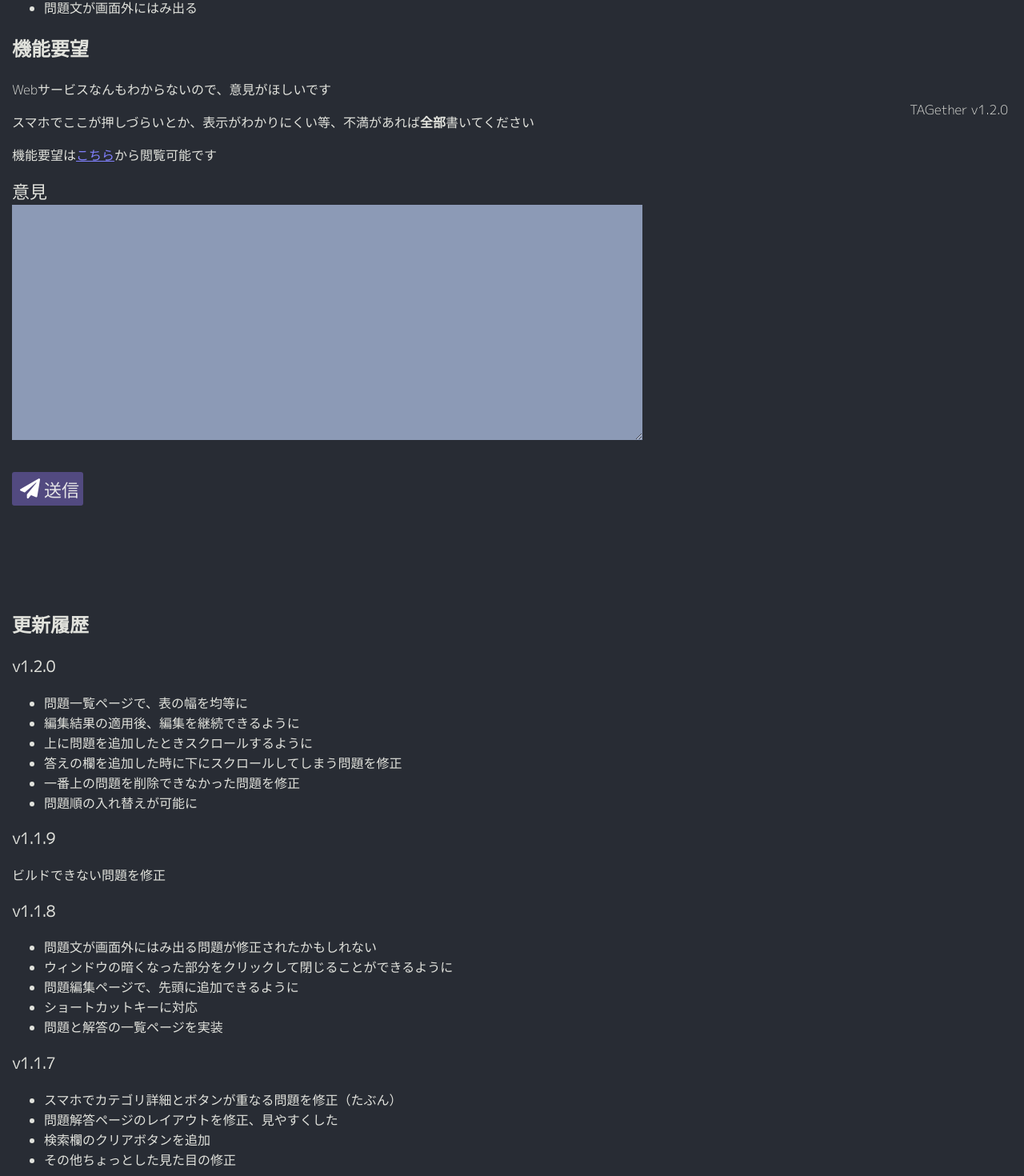
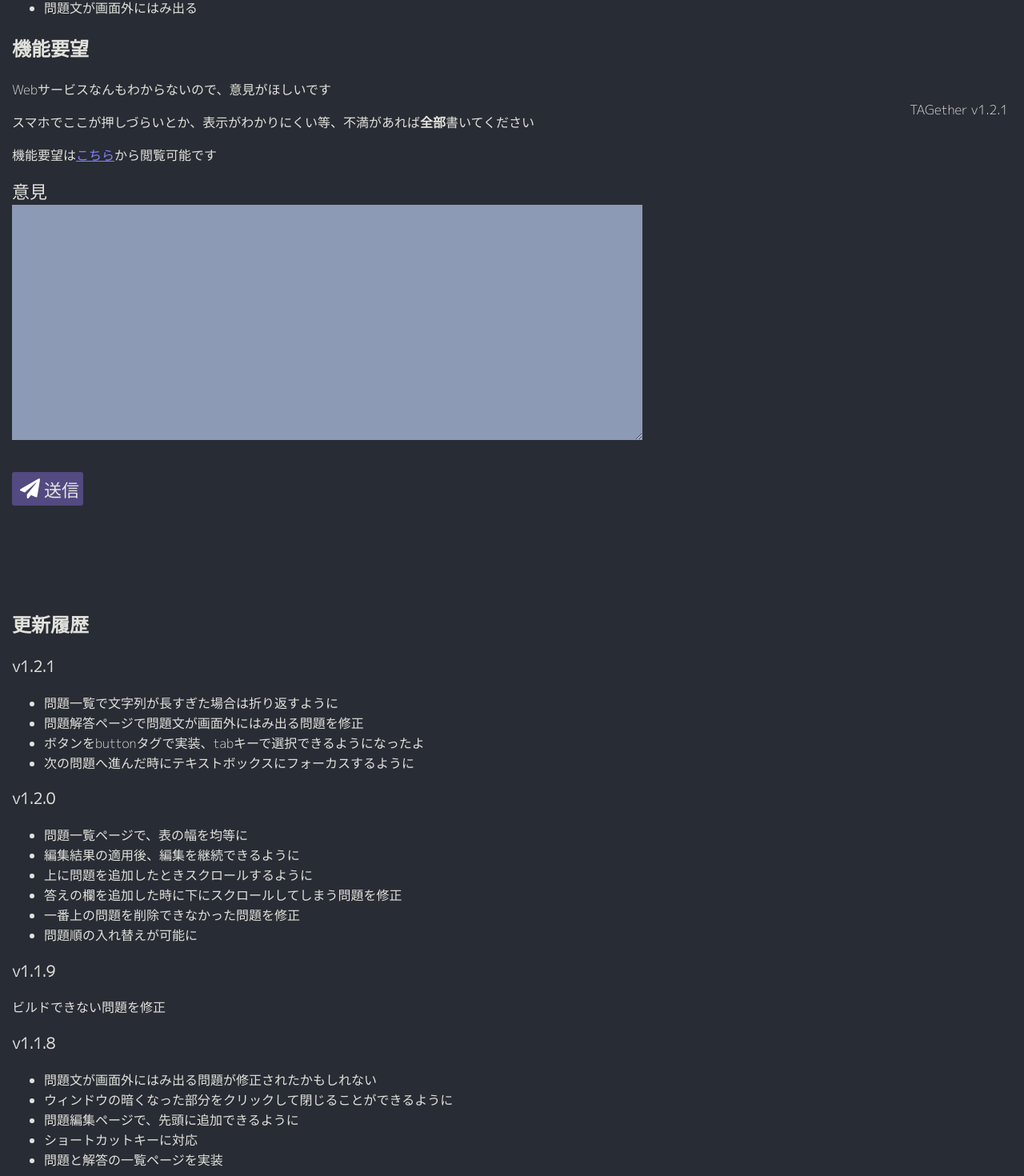
Before and after one commit to watasuke102/TAGether, a Next.js app: page / in a window 1280 px wide. Shown: the part 635-2105 px from the top of the page at 80% size. Built offline with nearby package versions, Linux system fonts and the light colour scheme.

Commit message:
release: 1.2.1

```diff
--- a/package.json
+++ b/package.json
@@ -1,6 +1,6 @@
 {
   "name": "tagether",
-  "version": "1.2.0",
+  "version": "1.2.1",
   "description": "",
   "main": "index.js",
   "scripts": {
--- a/src/pages/index.tsx
+++ b/src/pages/index.tsx
@@ -80,6 +80,14 @@ export default function index() {
 
       <h2>更新履歴</h2>
 
+      <h3>v1.2.1</h3>
+      <ul>
+        <li>問題一覧で文字列が長すぎた場合は折り返すように</li>
+        <li>問題解答ページで問題文が画面外にはみ出る問題を修正</li>
+        <li>ボタンをbuttonタグで実装、tabキーで選択できるようになったよ</li>
+        <li>次の問題へ進んだ時にテキストボックスにフォーカスするように</li>
+      </ul>
+
       <h3>v1.2.0</h3>
       <ul>
         <li>問題一覧ページで、表の幅を均等に</li>
@@ -102,21 +110,13 @@ export default function index() {
         <li>問題と解答の一覧ページを実装</li>
       </ul>
 
-      <h3>v1.1.7</h3>
-      <ul>
-        <li>スマホでカテゴリ詳細とボタンが重なる問題を修正（たぶん）</li>
-        <li>問題解答ページのレイアウトを修正、見やすくした</li>
-        <li>検索欄のクリアボタンを追加</li>
-        <li>その他ちょっとした見た目の修正</li>
-      </ul>
-
       <p>
         以前のリリースは
         <a href='https://github.com/watasuke102/TAGether/releases'>こちら</a>
         から確認可能です。
       </p>
 
-      <p className={css.version}>TAGether v1.2.0</p>
+      <p className={css.version}>TAGether v1.2.1</p>
 
       <Modal {...modalData} />
     </div>
```
